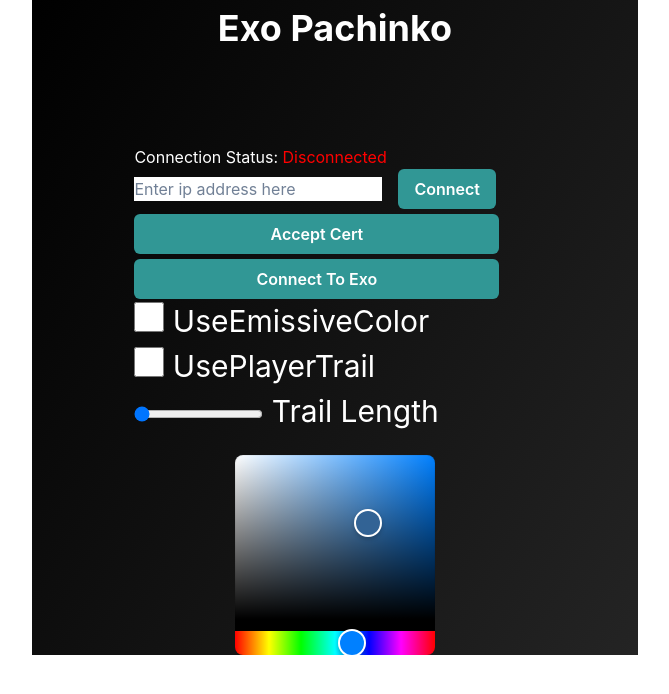
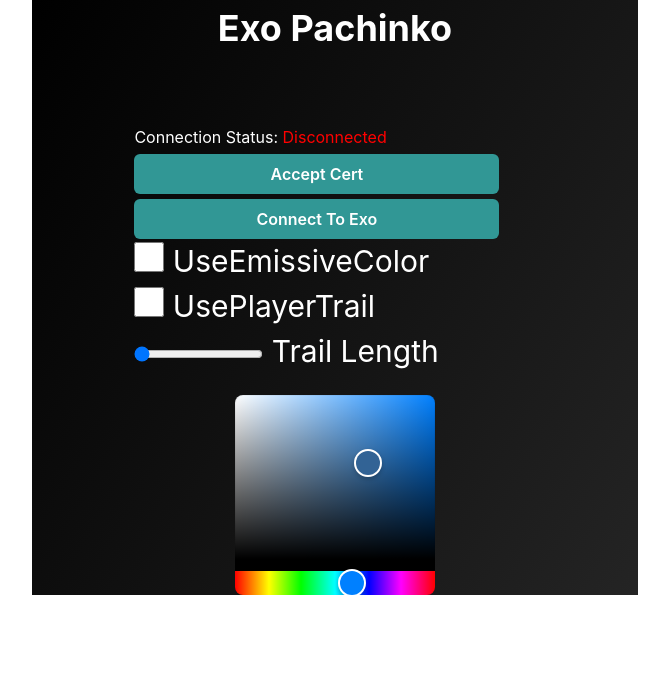
Before and after one commit to NathanBarquiraSphere/ExoPachinkoWeb, a React (Create React App) app in the folder exopachinkoweb/: page / in a window 1280 px wide. Shown: the top 694 px of the page, without its empty margins (305-974 px from the left). Built offline with nearby package versions, Linux system fonts and the light colour scheme.

Commit message:
Re-removing connect widget

```diff
--- a/exopachinkoweb/src/App.tsx
+++ b/exopachinkoweb/src/App.tsx
@@ -94,7 +94,7 @@ const App = () => {
               <Box>
                 <ZoneChoiceComponent inNetworkingManager={networkingManager} />
                 <IsConnectedWidget inNetworkingManager={networkingManager} />
-                <ConnectWidget connectFunction={connectToServer} />
+                {/* <ConnectWidget connectFunction={connectToServer} /> */}
                 <AcceptCertButtonExo />
                 <ConnectExoWidget connectFunction={connectToServer} />
                 <EmissiveCheckBox inNetworkingManager={networkingManager} />
```
